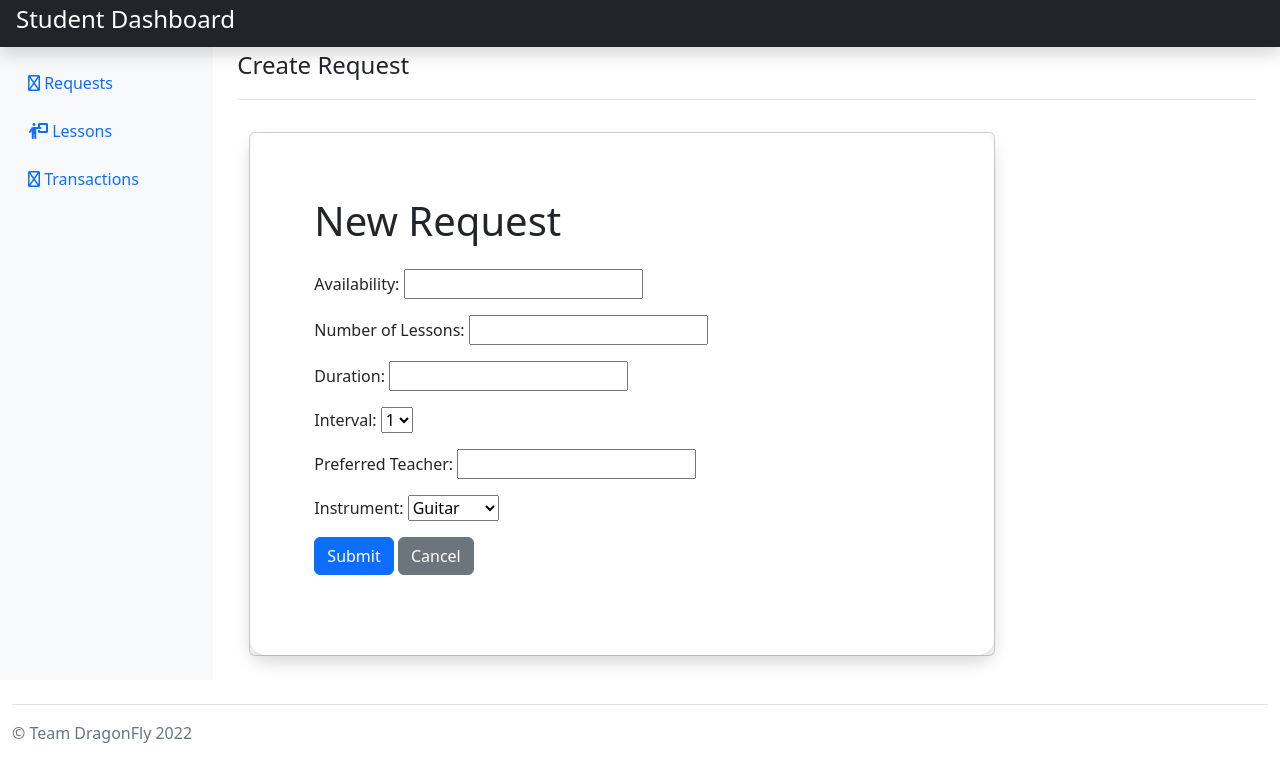
After one commit to DMY2003/MSMS, a Django app: page /newrequest/ in a window 1280 px wide. The commit adds this page. Shown: the top 782 px of the page. Run offline with Django 4.2, Linux system fonts and the light colour scheme; some libraries are stand-ins or nearby versions.

Commit message:
Added form to request page. Testing on request_test.html before student request form html file

```diff
--- a/lessons/forms.py
+++ b/lessons/forms.py
@@ -1,5 +1,5 @@
 from django import forms
-from lessons.models import User, Student
+from lessons.models import User, Student, Request
 from django.core.validators import RegexValidator
 
 
@@ -44,3 +44,29 @@ class SignUpForm(forms.ModelForm):
 class LogInForm(forms.Form):
     email = forms.CharField(label="Email")
     password = forms.CharField(label="Password", widget=forms.PasswordInput())
+
+
+INSTRUMENTS = [("guitar", "Guitar"),
+               ("ukulele", "Ukulele"),
+               ("violin", "Violin"),
+               ("recorder", "Recorder"),
+               ("piano", "Piano"),
+               ("triangle", "Triangle")]
+
+
+class RequestForm(forms.ModelForm):
+    class Meta:
+        model = Request
+        fields = ['student_availability',
+                  'lesson_count',
+                  'lesson_duration',
+                  'lesson_interval',
+                  'preferred_teacher',
+                  'instrument']
+
+    student_availability = forms.DateTimeField(label="Availability")
+    lesson_count = forms.IntegerField(label="Number of Lessons")
+    lesson_duration = forms.IntegerField(label="Duration")
+    lesson_interval = forms.CharField(label='Interval', widget=forms.Select(choices=[(1, 1), (2, 2)]))
+    preferred_teacher = forms.CharField(label="Preferred Teacher")
+    instrument = forms.CharField(label='Instrument', widget=forms.Select(choices=INSTRUMENTS))
--- a/lessons/models.py
+++ b/lessons/models.py
@@ -82,10 +82,11 @@ class Invoice(models.Model):
 
 
 class Request(models.Model):
-    student_availability = models.DateTimeField(blank=False)
+    instrument = models.ForeignKey(Instrument, on_delete=models.CASCADE, blank=False)
     lesson_count = models.IntegerField(blank=False)
     lesson_duration = models.IntegerField(blank=False)
+    student_availability = models.DateTimeField(blank=False)
     preferred_teacher = models.TextField()
-    instrument = models.ForeignKey(Instrument, on_delete=models.CASCADE, blank=False)
+
     student = models.ForeignKey(Student, on_delete=models.CASCADE, blank=False)
     is_approved = models.BooleanField(default=False)
--- /dev/null
+++ b/lessons/templates/request_test.html
@@ -0,0 +1,33 @@
+{% extends "student_dashboard_template.html" %}
+{% block content %}
+<header class="pb-3 mb-4 border-bottom">
+    <a href="#" class="d-flex align-items-center text-dark text-decoration-none">
+        <span class="fs-4">Create Request</span>
+    </a>
+</header>
+
+<div class="container pt-2 pb-4">
+    <div class="card w-75" role="document">
+        <div class="card-body rounded-4 shadow">
+            <div class="modal-header p-5 pb-3 border-bottom-0">
+                <h1>New Request</h1>
+            </div>
+
+            <div class="modal-body p-5 pt-0">
+                <form method=POST action="{}">
+                    {% csrf_token %}
+
+                    {{ form.as_p }}
+
+                    <div class="mb-3">
+                        <button type="submit" class="btn btn-primary">Submit</button>
+                        <button type="button" class="btn btn-secondary">Cancel</button>
+                    </div>
+                </form>
+            </div>
+        </div>
+    </div>
+</div>
+
+</div>
+{% endblock %}
--- a/lessons/templates/student_request_form.html
+++ b/lessons/templates/student_request_form.html
@@ -14,7 +14,8 @@
             </div>
 
             <div class="modal-body p-5 pt-0">
-                <form method="post" action="#">
+                <form method=POST action="{}">
+                    {% csrf_token %}
                     <div class="mb-1">
                         <small><span style="color:#FF0000">*</span> represents a required field</small>
                     </div>
--- a/lessons/views.py
+++ b/lessons/views.py
@@ -1,8 +1,9 @@
 from django.shortcuts import render, redirect
-from .forms import SignUpForm, LogInForm
+from .forms import SignUpForm, LogInForm, RequestForm
 from django.contrib.auth import authenticate, login, logout
 from django.contrib import messages
 from django.contrib.auth.decorators import login_required, user_passes_test
+
 
 def login_prohibited(function):
     def wrap(request, *args, **kwargs):
@@ -10,13 +11,16 @@ def login_prohibited(function):
             return redirect('requests')
         else:
             return function(request, *args, **kwargs)
-    wrap.__doc__=function.__doc__
-    wrap.__name__=function.__name__
+
+    wrap.__doc__ = function.__doc__
+    wrap.__name__ = function.__name__
     return wrap
+
 
 @login_prohibited
 def home(request):
     return render(request, 'home.html')
+
 
 @login_prohibited
 def sign_up(request):
@@ -46,16 +50,19 @@ def log_in(request):
     form = LogInForm()
     return render(request, 'log_in.html', {'form': form})
 
+
 def log_out(request):
     logout(request)
     return redirect('home')
+
 
 @login_required
 def requests(request):
     if request.user.role == 'Student':
         return render(request, 'student_requests_page.html')
-    elif  request.user.role == 'Administrator' or request.user.role == 'Director':
+    elif request.user.role == 'Administrator' or request.user.role == 'Director':
         return render(request, 'admin_requests_page.html')
+
 
 @login_required
 def transactions(request):
@@ -64,7 +71,14 @@ def transactions(request):
     elif request.user.role == 'Administrator' or request.user.role == 'Director':
         return render(request, 'admin_transactions_page.html')
 
+
 @login_required
 def lessons(request):
     if request.user.role == 'Student':
         return render(request, 'student_lessons_page.html')
+
+
+# -------------------------------NEW--------------------------------------
+def new_request(request):
+    form = RequestForm
+    return render(request, 'request_test.html', {'form': form})
--- a/msms/urls.py
+++ b/msms/urls.py
@@ -27,4 +27,6 @@ urlpatterns = [
     path('requests/', views.requests, name='requests'),
     path('lessons/', views.lessons, name='lessons'),
     path('transactions/', views.transactions, name='transactions'),
+    path('newrequest/', views.new_request, name='new-request'),
+
 ]
```
